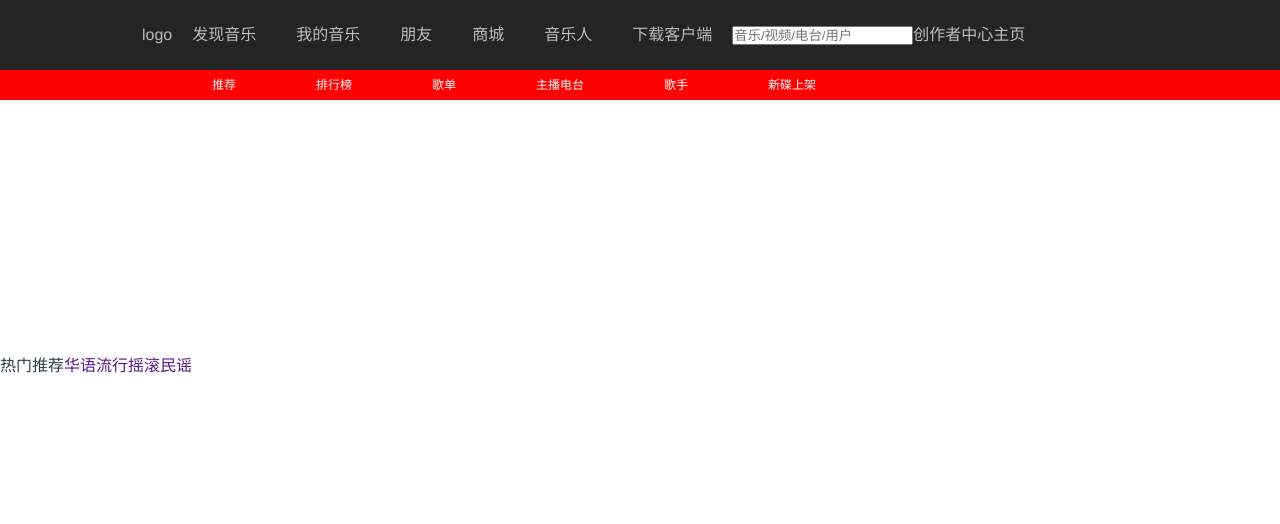
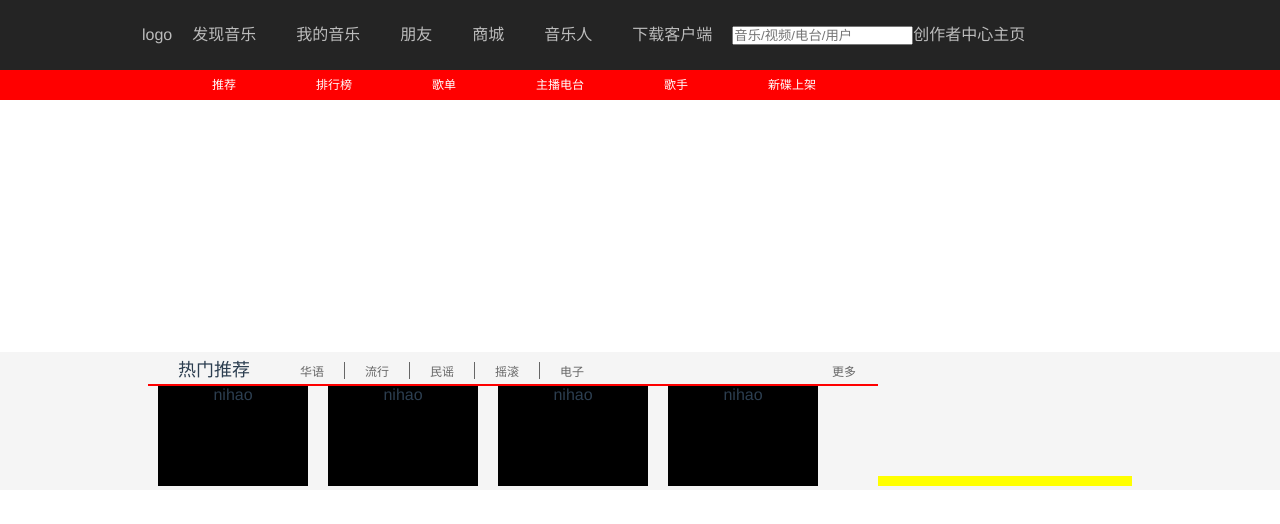
Before and after one commit to 897158819/Vue, a Vue app: page / in a window 1280 px wide. Shown: the top 524 px of the page. Built offline with nearby package versions, Linux system fonts and the light colour scheme.

Commit message:
add home hot nav

```diff
--- a/src/component/Find/recommend.vue
+++ b/src/component/Find/recommend.vue
@@ -14,50 +14,29 @@
 
         </div>
         <div class="recommend_content">
-          <div class="recommend_hot">
-            <div class="hot_nav">
-              <div class="hot_title">热门推荐</div>
-              <ul>
-                <li><a href="">华语</a></li>
-                <li><a href="">流行</a></li>
-                <li><a href="">摇滚</a></li>
-                <li><a href="">民谣</a></li>
-              </ul>
+          <div class="recommend_content_left">
+            <div class="recommend_hot">
+              <div class="hot_nav">
+                <div class="hot_nav_title">热门推荐</div>
+                <div class="hot_nav_option"><a href="">华语</a></div>
+                <div class="hot_nav_option"><a href="">流行</a></div>
+                <div class="hot_nav_option"><a href="">民谣</a></div>
+                <div class="hot_nav_option"><a href="">摇滚</a></div>
+                <div class="hot_nav_option"><a href="">电子</a></div>
+                <div class="hot_nav_more"><a href="">更多</a></div>
+              </div>
+              <div class="hot_content">
+                <ul>
+                  <li>nihao</li>
+                  <li>nihao</li>
+                  <li>nihao</li>
+                  <li>nihao</li>
+                </ul>
+              </div>
             </div>
           </div>
+          <div class="recommend_content_right">
+          </div>
         </div>
-    </div>
+      </div>
 </template>
-
-<style scoped>
-.recommend{
-  width: 100%;
-
-}
-.recommend_nav {
-  background-color: red;
-  height: 30px;
-  line-height: 30px;
-  font-size: 12px;
-}
-.recommend_nav ul {
-  width: 996px;
-  margin: 0 auto;
-  height: 30px;
-}
-.recommend_nav ul li{
-  float: left;
-  padding: 0 40px;
-  color: white;
-}
-.recommend_nav ul li:first-child{
-  margin-left: 30px;
-}
-.recommend_banner{
-  height: 252px;
-  /* background-color: yellow; */
-}
-.hot_title,.hot_nav ul li{
-  float: left;
-}
-</style>
--- a/src/main.js
+++ b/src/main.js
@@ -4,7 +4,7 @@ import router from './router/router'
 import store from './store/store'
 import element from './element/elementIndex'
 import './style/base.css'
-import 'element-plus/lib/theme-chalk/index.css'
+// import 'element-plus/lib/theme-chalk/index.css'
 import './style/style.css'
 createApp(App).use(store).use(router).use(element).mount('#app')
 
--- a/src/style/base.css
+++ b/src/style/base.css
@@ -1,3 +1,3 @@
 *{padding: 0px;margin: 0px;}
 li{list-style: none;}
-a{text-decoration: none;}
+a{text-decoration: none;color: #666;}
--- a/src/style/style.css
+++ b/src/style/style.css
@@ -6,3 +6,93 @@
 }
 .Find{
 }
+
+/* recommend */
+.recommend{
+    width: 100%;
+  }
+.recommend_nav {
+    background-color: red;
+    height: 30px;
+    line-height: 30px;
+    font-size: 12px;
+}
+.recommend_nav ul {
+    width: 996px;
+    margin: 0 auto;
+    height: 30px;
+}
+.recommend_nav ul li{
+    float: left;
+    padding: 0 40px;
+    color: white;
+}
+.recommend_nav ul li:first-child{
+    margin-left: 30px;
+}
+.recommend_banner{
+    height: 252px;
+    /* background-color: yellow; */
+}
+.recommend_content{
+    width: 100%;
+    margin: 0 auto;
+    background-color: #f5f5f5;
+
+}
+.recommend_content_left{
+    width: 730px;
+    display: inline-block;
+}
+.recommend_content_left::after{
+    content: " ";
+    display: block;
+    width: 0px;
+    height: 0px;
+    clear: both;
+}
+.recommend_content_right{
+    width: 254px;
+    height: 10px;
+    display: inline-block;
+    background: yellow;
+}
+
+.hot_nav{
+    width: 730px;
+    text-align: left;
+    height: 34px;
+    display: table-cell;
+    vertical-align: middle;
+    border-bottom:2px solid red;
+    box-sizing: border-box;
+}
+.hot_nav_title,.hot_nav_option{
+    display: inline-block;
+}
+.hot_nav_title{
+    font-size: 18px;
+    padding:0 30px;
+}
+.hot_nav_option{
+    font-size: 12px;
+    padding: 0 20px;
+    color: #666;
+}
+.hot_nav div.hot_nav_option:not(:nth-child(2) ) {
+    border-left:1px solid #666;
+}
+.hot_nav_more{
+    display: inline-block;
+    margin-left:228px ;
+    font-size: 12px;
+    color: #666;
+}
+
+.hot_content ul li {
+    width: 150px;
+    height: 100px;
+    margin: 0 10px;
+    background-color: black;
+    float: left;
+}
```
